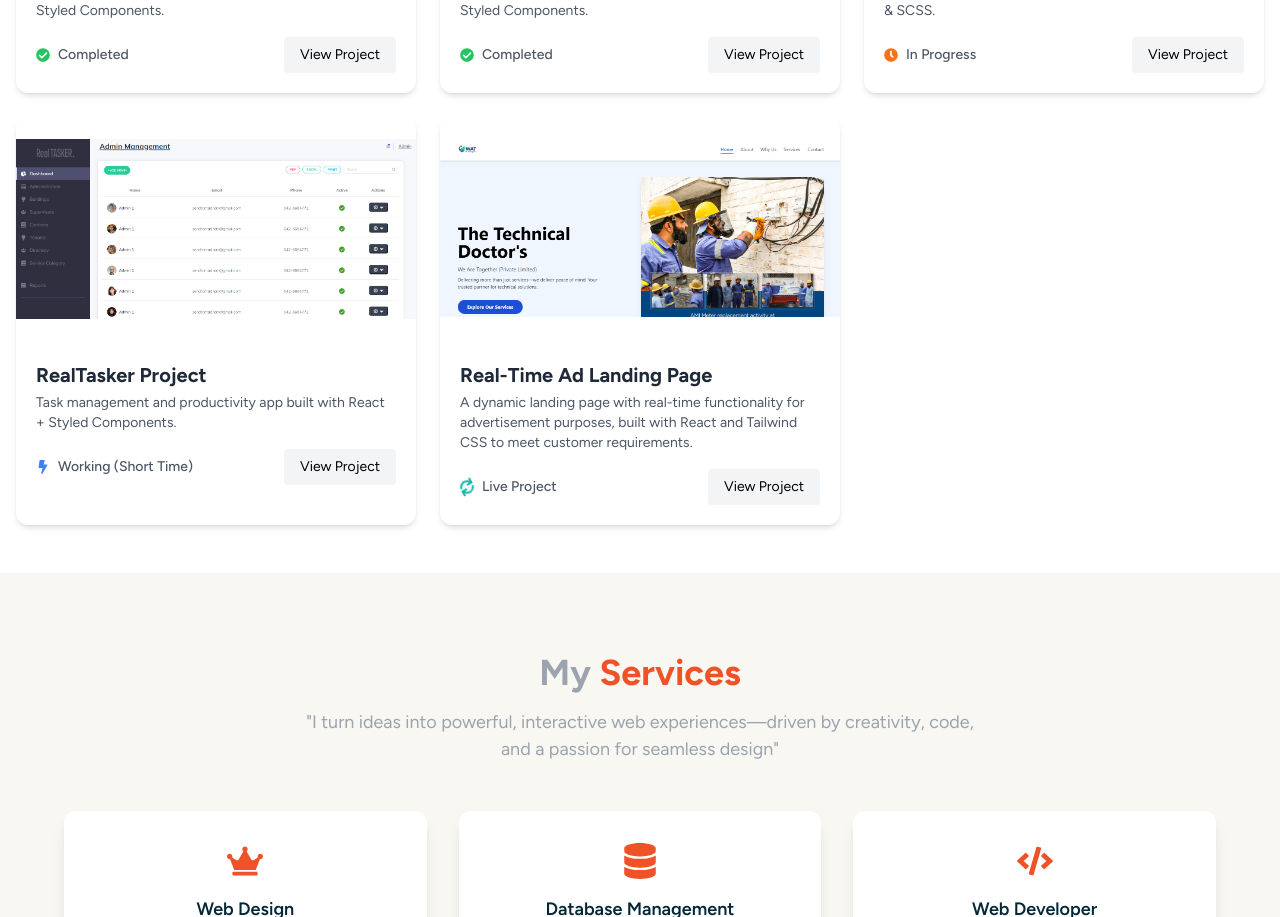
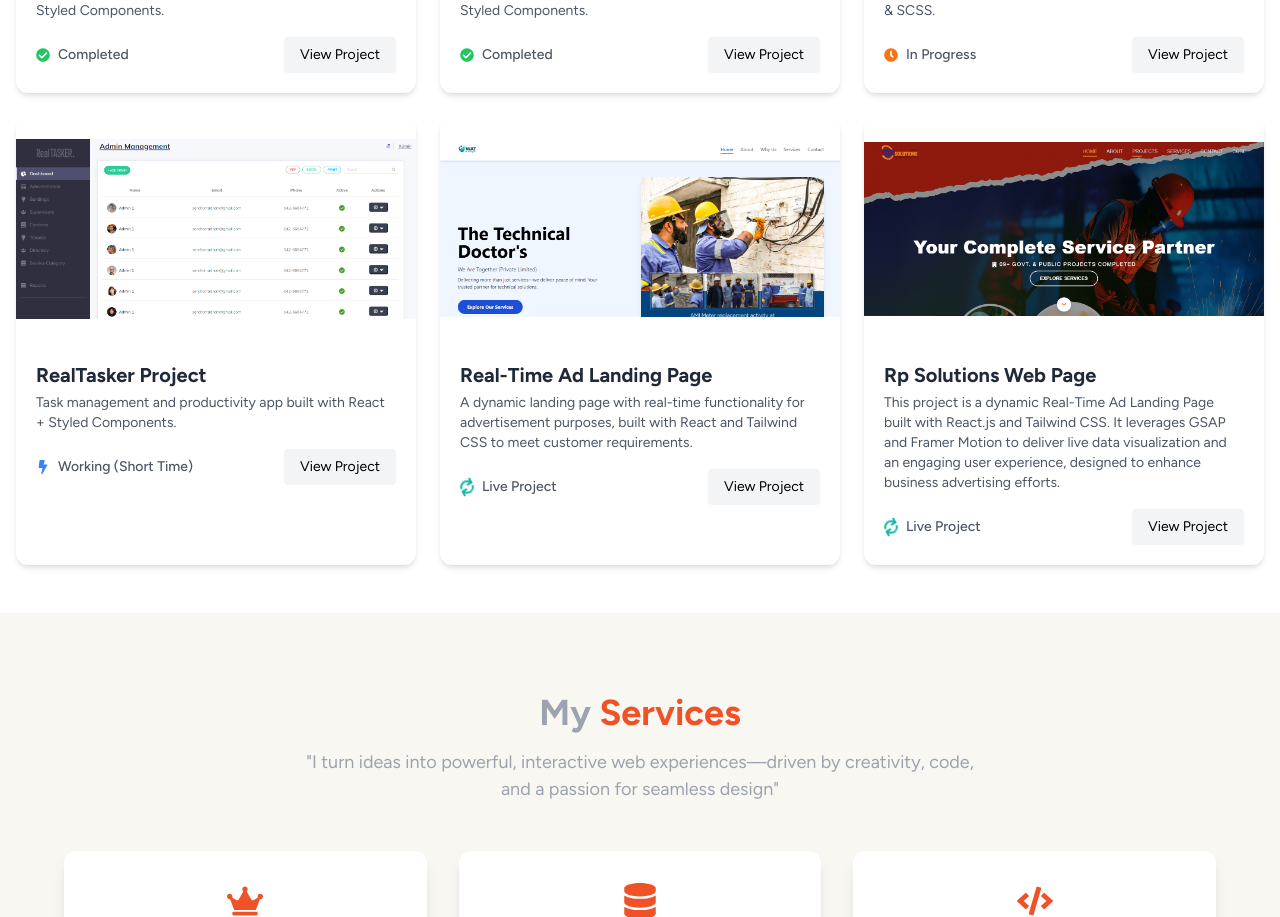
Before and after one commit to codewith-adnan/MyPortFolio, a React (Vite) app: page / in a window 1280 px wide. Shown: the part 3307-4224 px from the top of the page. Built offline with nearby package versions, Linux system fonts and the light colour scheme.

Commit message:
add new project

```diff
--- a/src/components/ProjectSection.jsx
+++ b/src/components/ProjectSection.jsx
@@ -7,6 +7,7 @@ import Img2 from "../assets/giftcarsite.PNG";
 import Img3 from "../assets/delivery.PNG";
 import Img4 from "../assets/realtask.PNG";
 import Img5 from "../assets/Capture.PNG";
+import Img6 from "../assets/live project.PNG";
 
 const projects = [
   {
@@ -47,6 +48,14 @@ const projects = [
     description: "A dynamic landing page with real-time functionality for advertisement purposes, built with React and Tailwind CSS to meet customer requirements.",
     image: Img5,
     link: "https://wearethogether.vercel.app/",
+    status: { text: "Live Project", icon: <FaSync className="text-teal-500 animate-spin" /> },
+  },
+  {
+    id: 6,
+    title: "Rp Solutions Web Page",
+    description: "This project is a dynamic Real-Time Ad Landing Page built with React.js and Tailwind CSS. It leverages GSAP and Framer Motion to deliver live data visualization and an engaging user experience, designed to enhance business advertising efforts.",
+    image: Img6,
+    link: "https://rp-solutions-xi.vercel.app/",
     status: { text: "Live Project", icon: <FaSync className="text-teal-500 animate-spin" /> },
   },
 ];
```
Also changed, not shown: src/assets/live project.PNG (added).
